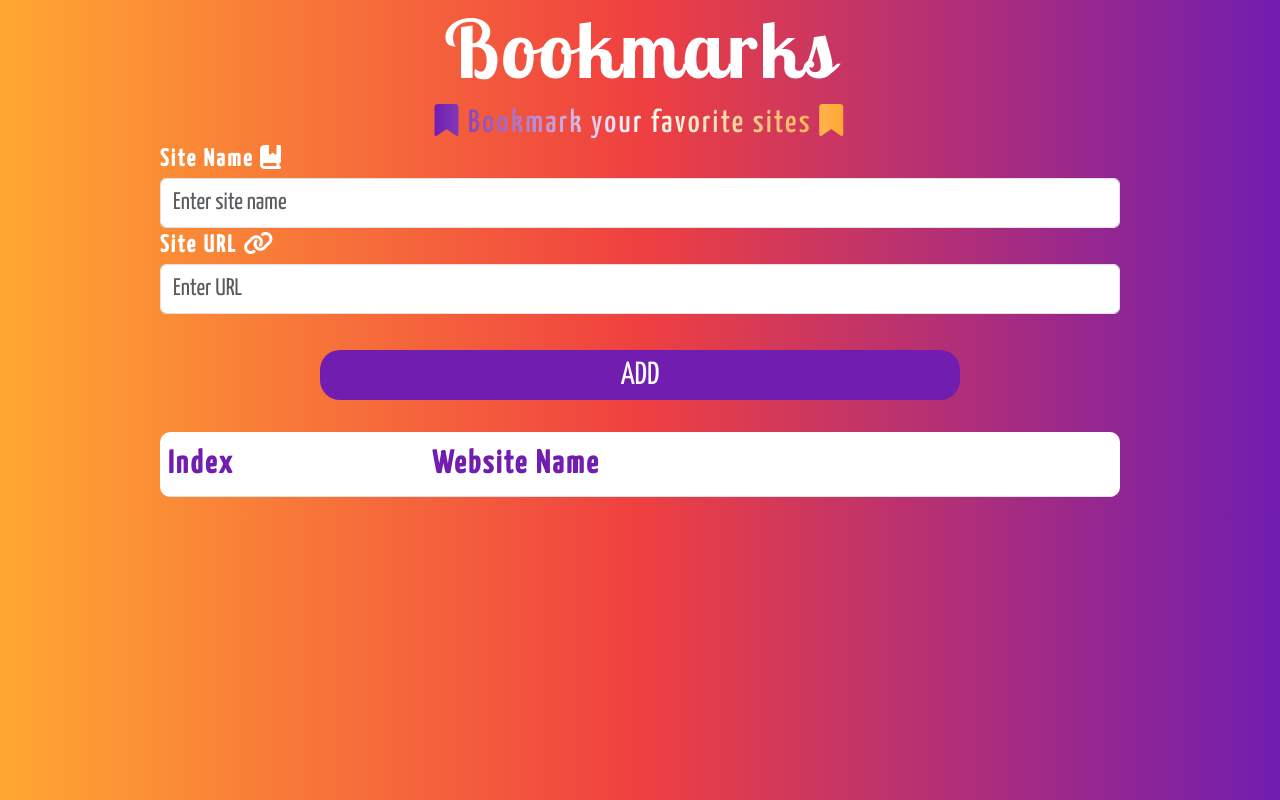
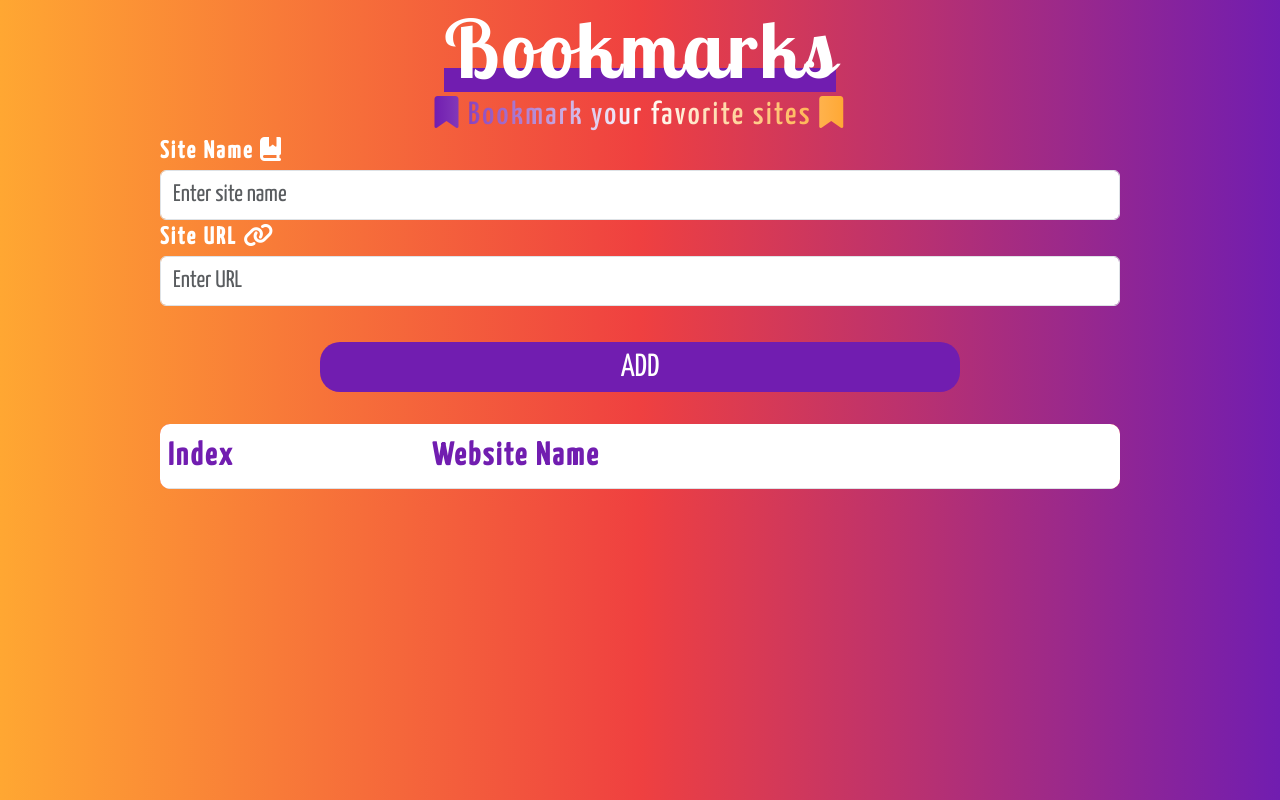
Before and after one commit to mahmoud-mqld/bookmark, a plain HTML site: page index.html in a window 1280 px wide. Drawn offline with Linux system fonts and the light colour scheme.

Commit message:
Update main.css
h1:before hover

```diff
--- a/Css/main.css
+++ b/Css/main.css
@@ -36,11 +36,31 @@
 /* overflow-x: hidden; */
 }
 
+
 h1 {
+    position: relative;
     font-family: var(--mainFont);
     font-weight: 700;
     font-size: clamp(2rem,15vw,5rem);
+    width: fit-content;
+    margin: auto;
     /* font-size: clamp(2rem, calc(5rem+2vw) , 10rem); */
+}
+h1::before{
+    position: absolute;
+    content: '';
+    background-color: #711DB0;
+    height: 25%;
+    width: 100%;
+    bottom: 4px;
+    z-index: -1;
+    transition: all 1s ease-in;
+
+}
+h1:hover::before{
+    background: -webkit-linear-gradient(0deg, var(--main-color), var(--color3), var(--color4));
+
+    height: 70%;
 }
 
 h2 {
```
